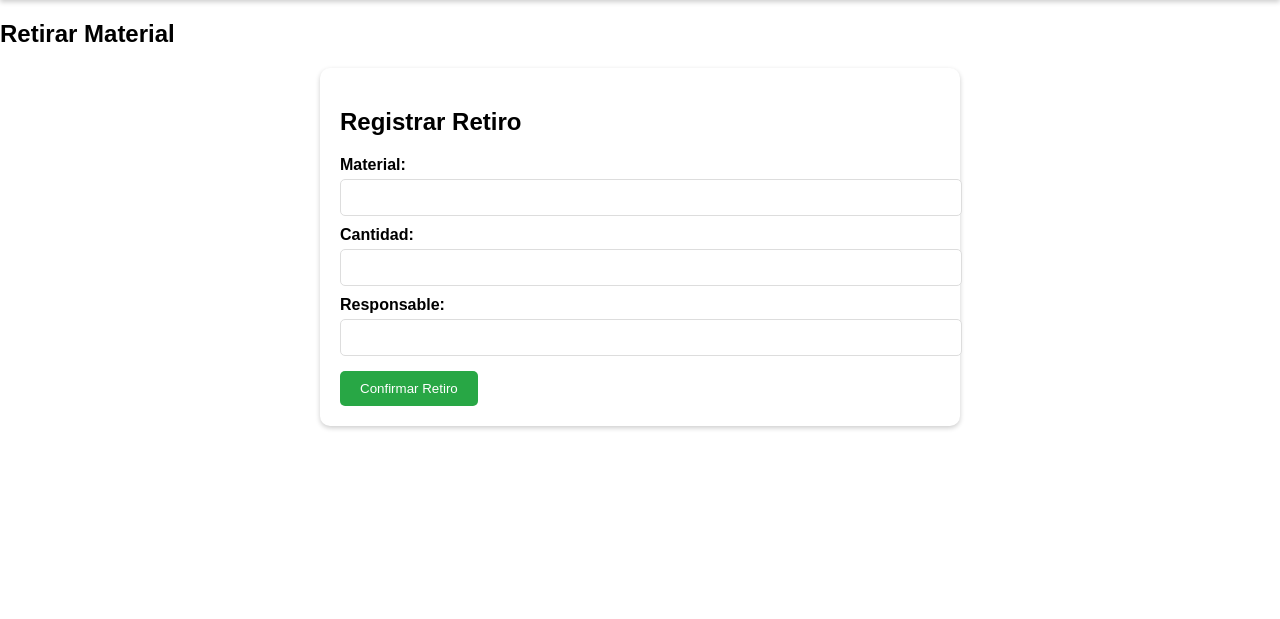
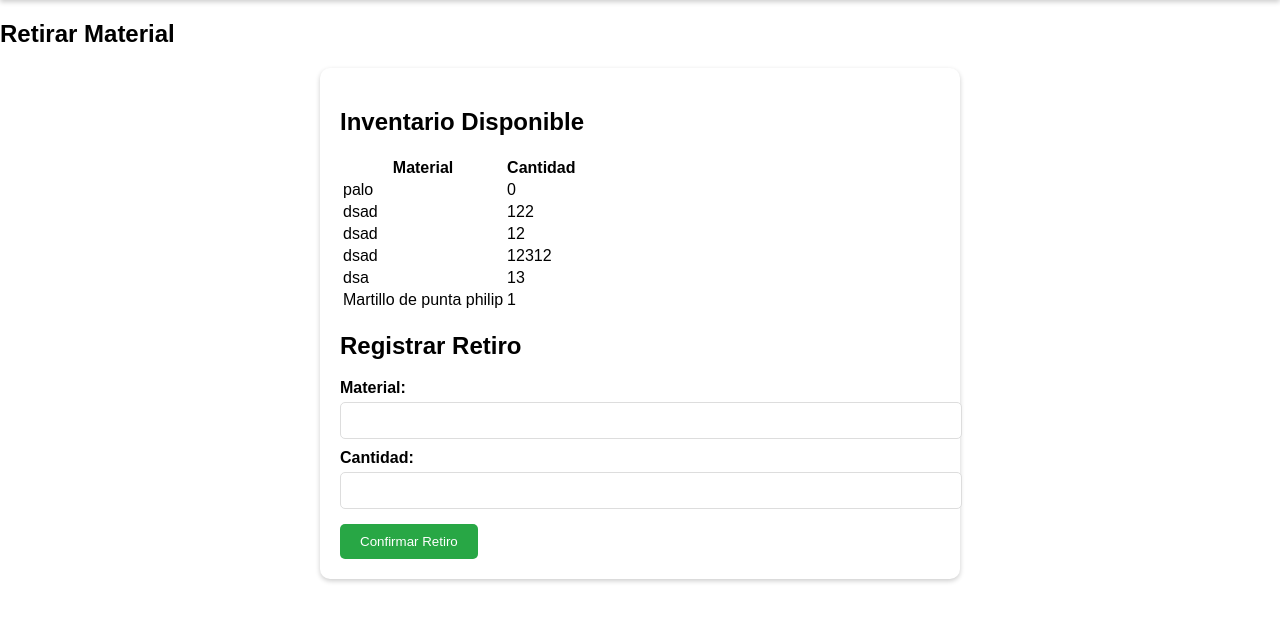
Before and after one commit to Roturox/SGD-PP, a Flask app: page /retirar in a window 1280 px wide. Shown: the part 98-717 px from the top of the page. Run offline with Flask 3, Linux system fonts and the light colour scheme; a user stored in the database is signed in; data comes from the database, SQL or seed files in the repository; both versions use the stored data as it was after the commit.

Commit message:
ehhh un poco de todo

```diff
--- a/app.py
+++ b/app.py
@@ -44,19 +44,40 @@ def login():
 
     if request.method == "POST":
         dni = request.form["dni"]
-        contraseña = request.form["contraseña"]
+        contraseña_ingresada = request.form["contraseña"]
 
         cursor.execute("SELECT id, rol, contraseña FROM Usuarios WHERE dni = ?", (dni,))
         usuario = cursor.fetchone()
 
-        if usuario and contraseña == usuario[2]:  # ⚠️ Sustituir por hashed passwords
+        if usuario and check_password_hash(usuario[2], contraseña_ingresada):  # 🔒 Comparar contraseña cifrada
             session["user_id"] = usuario[0]
             session["rol"] = usuario[1]
+            conn.close()
             return redirect("/dashboard")
-        return "Credenciales incorrectas", 401
 
+        conn.close()
+        return "❌ Credenciales incorrectas", 401  # 🔴 Bloquear acceso con datos incorrectos
+
+    return render_template("login.html")
+# Fin de Login
+
+@app.route('/resetear_contraseña', methods=["POST"])
+@requiere_rol("rectora")  # 🔒 Solo la rectora puede hacerlo
+def resetear_contraseña():
+    conn = conectar_bd()
+    cursor = conn.cursor()
+
+    dni = request.form["dni"]
+    nueva_contraseña = generate_password_hash("temporal123")  # 🔐 Nueva contraseña temporal
+
+    cursor.execute("UPDATE Usuarios SET contraseña = ? WHERE dni = ?", (nueva_contraseña, dni))
+    conn.commit()
     conn.close()
-    return render_template("login.html")
+
+    return redirect("/usuarios")  # Redirigir de nuevo a la lista de usuarios
+
+
+
 
 # 🚪 Logout
 @app.route('/logout')
@@ -106,6 +127,8 @@ def mostrar_inventario():
 
 
 #Inicio de Agregar Usuario--
+from werkzeug.security import generate_password_hash, check_password_hash
+
 @app.route('/agregar_usuario', methods=["GET", "POST"])
 @requiere_rol("rectora")
 def agregar_usuario():
@@ -117,7 +140,7 @@ def agregar_usuario():
         apellido = request.form["apellido"]
         dni = request.form["dni"]
         rol = request.form["rol"]
-        contraseña = generate_password_hash(request.form["contraseña"])
+        contraseña = generate_password_hash(request.form["contraseña"])  # 🔐 Cifrar contraseña
 
         cursor.execute("INSERT INTO Usuarios (nombre, apellido, dni, rol, contraseña) VALUES (?, ?, ?, ?, ?)",
                        (nombre, apellido, dni, rol, contraseña))
@@ -134,25 +157,22 @@ def agregar_usuario():
 #Inicio de Depositar--
 @app.route('/depositar', methods=["GET", "POST"])
 def depositar():
+    conn = conectar_bd()  # 🛠️ Conectar a la base de datos
+    cursor = conn.cursor()  # 🛠️ Definir el cursor para ejecutar SQL
 
     if request.method == "POST":
         nombre = request.form["nombre"]
         codigo_barras = request.form["codigo_barras"]
-        tipo = request.form["tipo"]
-        estado = request.form["estado"]
-        contacto = request.form["contacto"]
-        fecha_hora = request.form["fecha_hora"]
 
-        cursor.execute("INSERT INTO Inventario (nombre, codigo_barras, cantidad, ubicacion) VALUES (?, ?, 1, 'Depósito')")
-        cursor.execute("INSERT INTO Movimientos (usuario, codigo_barras, accion, fecha) VALUES (?, ?, 'ingreso', ?)",
-                       (contacto, codigo_barras, fecha_hora))
+        cursor.execute("INSERT INTO Inventario (nombre, codigo_barras, cantidad, ubicacion) VALUES (?, ?, 1, 'Depósito')", (nombre, codigo_barras))
 
-        conn.commit()
-        conn.close()
+        conn.commit()  # 🛠️ Guardar los cambios en la base de datos
+        conn.close()  # 🛠️ Cerrar la conexión
 
-        return redirect("/dashboard")
+        return redirect("/dashboard")  # 🔄 Redirigir después del registro
 
-    return render_template("depositar.html")
+    return render_template("depositar.html")  # Mostrar el formulario
+
 #Fin de Depositar--
 
 
@@ -179,8 +199,44 @@ def prestamos():
 
 #Inicio de Retirar--
 @app.route('/retirar', methods=["GET", "POST"])
+@requiere_login
 def retirar():
-    return render_template("retirar.html")
+    conn = conectar_bd()
+    cursor = conn.cursor()
+
+    # 📌 Obtener materiales del inventario
+    cursor.execute("SELECT nombre, cantidad FROM Inventario")
+    inventario = cursor.fetchall()
+
+    if request.method == "POST":
+        material = request.form["material"]
+        cantidad = int(request.form["cantidad"])
+
+        # 📌 Verificar si el material tiene stock suficiente
+        cursor.execute("SELECT cantidad FROM Inventario WHERE nombre = ?", (material,))
+        stock = cursor.fetchone()
+
+        if not stock:
+            conn.close()
+            return "❌ Error: Material no encontrado en el inventario.", 400
+
+        if stock[0] < cantidad:
+            conn.close()
+            return "⚠️ Error: No hay suficiente stock disponible.", 400
+
+        # ✅ Actualizar el inventario tras el retiro
+        cursor.execute("UPDATE Inventario SET cantidad = cantidad - ? WHERE nombre = ?", (cantidad, material))
+
+        # 📌 Registrar el retiro en la tabla `Movimientos`
+        cursor.execute("INSERT INTO Movimientos (usuario, codigo_barras, accion, fecha) VALUES (?, ?, 'retiro', CURRENT_TIMESTAMP)",
+                       (session["user_id"], material))
+
+        conn.commit()
+        conn.close()
+        return redirect("/dashboard")  # 🔄 Redirigir después del retiro
+
+    conn.close()
+    return render_template("retirar.html", inventario=inventario)
 #Inicio de Retirar--
 
 
--- a/static/styles.css
+++ b/static/styles.css
@@ -15,7 +15,6 @@ header {
     align-items: center;
     padding: 15px 30px;
     box-shadow: 0px 2px 5px rgba(0,0,0,0.2);
-
 }
 
 
--- a/templates/retirar.html
+++ b/templates/retirar.html
@@ -12,11 +12,28 @@
 
 
         <main>
+            <h2>Inventario Disponible</h2>
+            <table>
+                <tr>
+                    <th>Material</th>
+                    <th>Cantidad</th>
+                </tr>
+                {% for item in inventario %}
+                <tr>
+                    <td>{{ item[0] }}</td>  <!-- Nombre del material -->
+                    <td>{{ item[1] }}</td>  <!-- Cantidad disponible -->
+                </tr>
+                {% endfor %}
+            </table>
+
             <h2>Registrar Retiro</h2>
             <form method="POST">
-            <label>Material:</label> <input type="text" name="material" required><br>
-            <label>Cantidad:</label> <input type="number" name="cantidad" required><br>
-            <label>Responsable:</label> <input type="text" name="responsable" required><br>
+                <label>Material:</label>
+                <input type="text" name="material" required><br>
+
+                <label>Cantidad:</label>
+                <input type="number" name="cantidad" required><br>
+
                 <button type="submit">Confirmar Retiro</button>
             </form>
         </main>
```
Also changed, not shown: cambiar_contraseña.py (added, +13 -0 lines), setup_db.py (+9 -4 lines), templates/usuarios.html (+8 -0 lines), ver_db.py (added, +15 -0 lines), inventario_colegio.db. Lines whose indentation alone changed are shown as unchanged.
